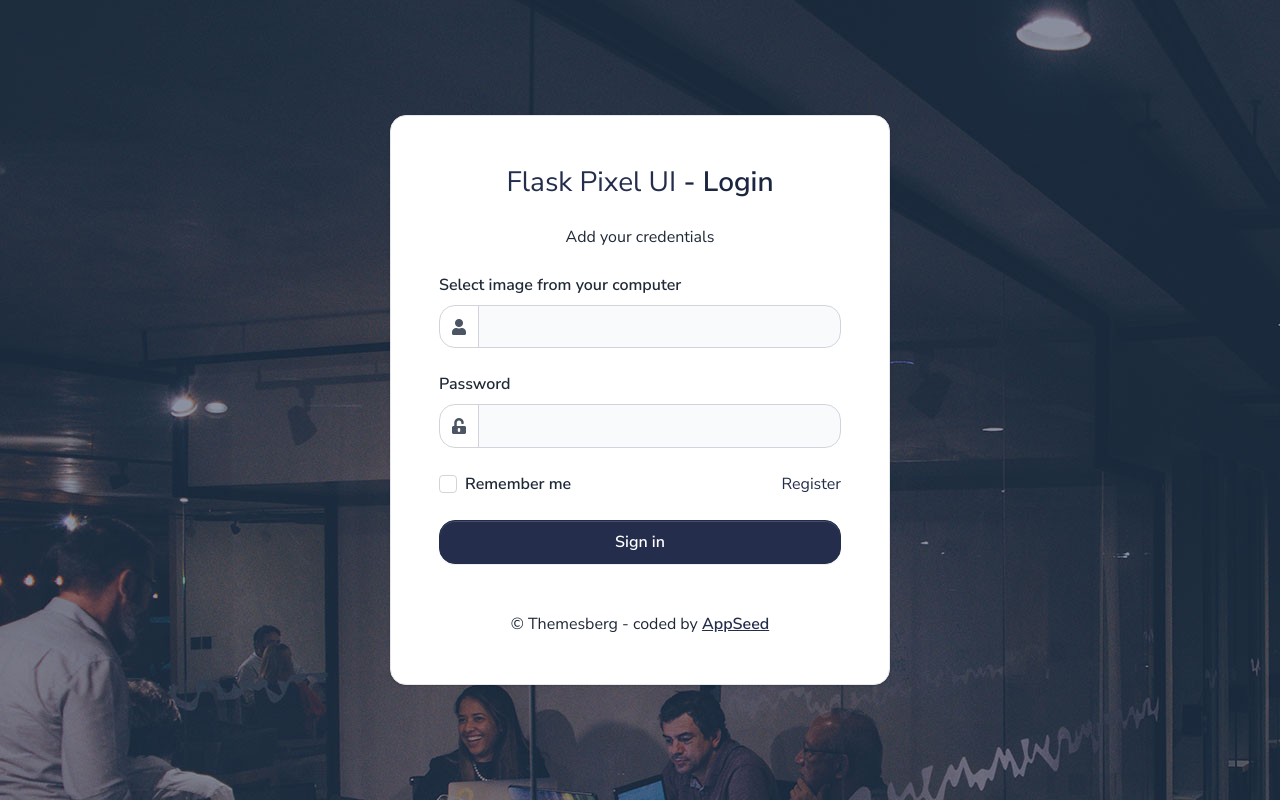
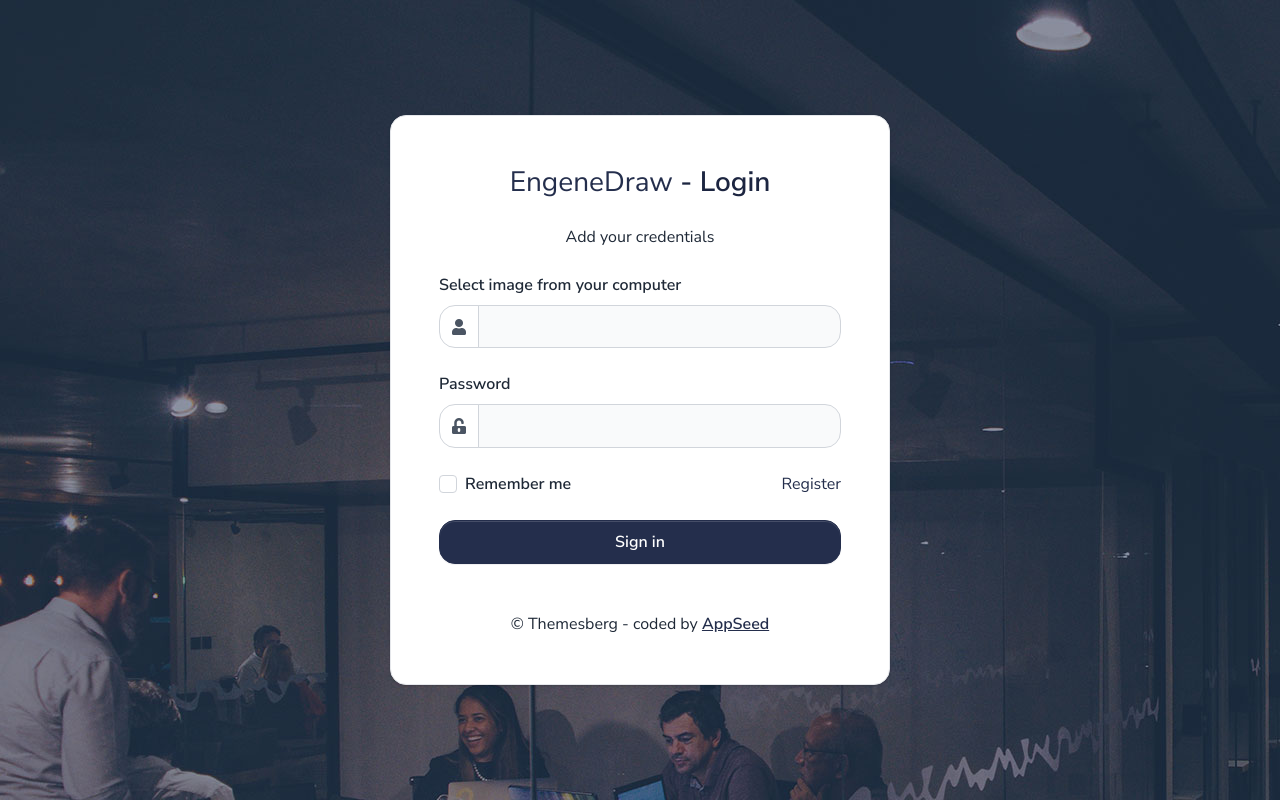
Before and after one commit to HydrangeaHacks21/EngeneDraw, a Flask app: page /login.html in a window 1280 px wide. Run offline with Flask 2, Linux system fonts and the light colour scheme; some libraries are stand-ins or nearby versions.

```diff
--- a/app/templates/accounts/login.html
+++ b/app/templates/accounts/login.html
@@ -19,7 +19,7 @@
                         <div class="signin-inner my-4 my-lg-0 bg-white shadow-soft border rounded border-gray-300 p-4 p-lg-5 w-100 fmxw-500">
                             <div class="text-center text-md-center mb-4 mt-md-0">
                                 <h1 class="mb-0 h3">
-                                    <a href="https://appseed.us/apps/flask-apps/flask-pixel-bootstrap-uikit" target="_blank">Flask Pixel UI</a> - Login
+                                    <a href="https://appseed.us/apps/flask-apps/flask-pixel-bootstrap-uikit" target="_blank">EngeneDraw</a> - Login
                                 </h1>
                                 <br />
                                 <span class="font-weight-normal">
```
Also changed, not shown: readmeImages/175.jpg (added), readmeImages/24.jpg (added), readmeImages/Stepwise progression gif.gif (added), readmeImages/extracting simple lineart.gif (added), readmeImages/filtercomparison.jpg (added), readmeImages/generate grid to improve proportions.gif (added), readmeImages/simplify and recolor.gif (added), readmeImages/simplify complex images.gif (added), readmeImages/sobble - Copy.jpg (added), readmeImages/sobble2.jpg (added), readmeImages/width1.jpg (added).
